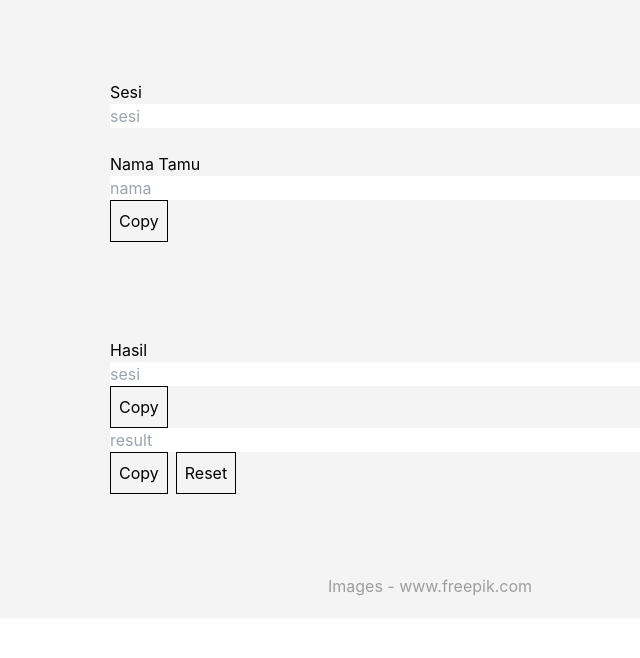
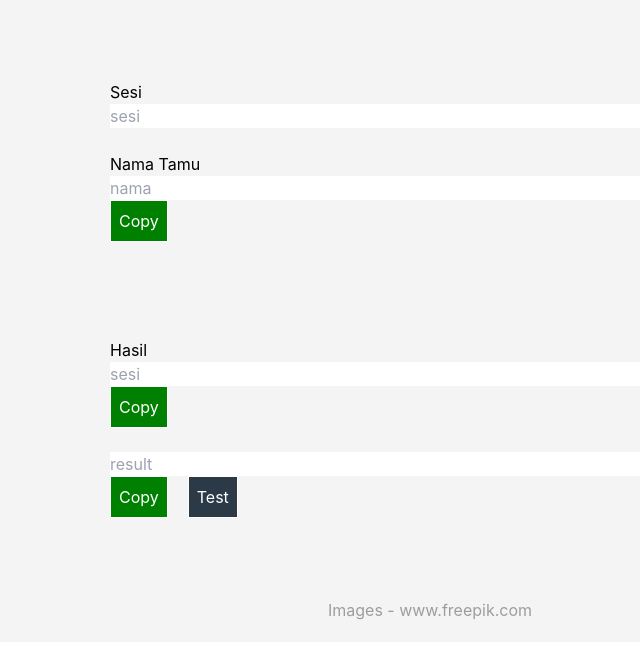
Before and after one commit to rakkatoar/e-invitation, a Next.js app: page /link-generator in a window 1280 px wide. Shown: the top 658 px of the page, without its empty margins (210-850 px from the left). Built offline with nearby package versions, Linux system fonts and the light colour scheme; a web font is replaced by a local one.

Commit message:
fix link generator

```diff
--- a/pages/link-generator.jsx
+++ b/pages/link-generator.jsx
@@ -30,7 +30,7 @@ const LinkGenerator = () => {
 						<br/>
 						Nama Tamu
 						<input className="w-full" type="text" placeholder="nama" onChange={e => { setName(e.currentTarget.value); }} onKeyUp={() => {generate()}}/>
-						<button onClick={() => {navigator.clipboard.writeText(name)}} className="border p-2">Copy</button>
+						<button onClick={() => {navigator.clipboard.writeText(name)}} className="border p-2 bg-[green] text-[white]">Copy</button>
 						<br/>
 						<br/>
 						{/* <button className="border p-2" onClick={generate}>Generate</button> */}
@@ -39,10 +39,12 @@ const LinkGenerator = () => {
 						<br/>
 						Hasil
 						<input className="w-full" type="text" placeholder="sesi" value={selectedSesi}/>
-						<button onClick={() => {navigator.clipboard.writeText(selectedSesi)}} className="border p-2">Copy</button>
+						<button onClick={() => {navigator.clipboard.writeText(selectedSesi)}} className="border p-2 bg-[green] text-[white]">Copy</button>
+						<br/>
+						<br/>
 						<input className="w-full" type="text" placeholder="result" value={result}/>
-						<button onClick={() => {navigator.clipboard.writeText(result)}} className="border p-2">Copy</button>
-						<button onClick={() => {setResult('')}} className="border p-2 ml-2">Reset</button>
+						<button onClick={() => {navigator.clipboard.writeText(result)}} className="border p-2 bg-[green] text-[white] mr-5">Copy</button>
+						<a href={`https://${result}`} target={"_blank"} rel={"noreferrer"}><button className="border p-2 bg-charcoal text-[white]">Test</button></a>
 					</div>
         </div>
     );
```
